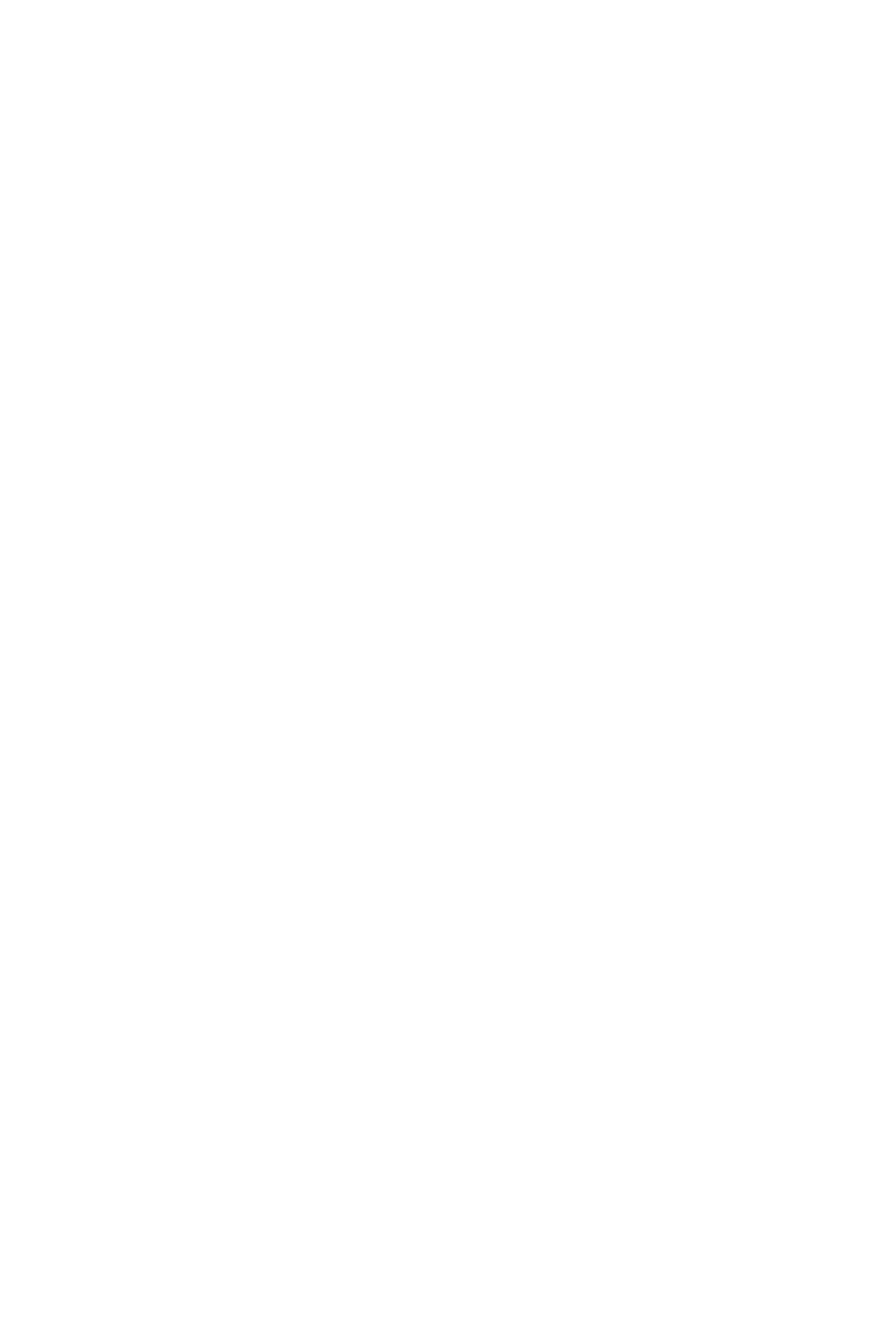
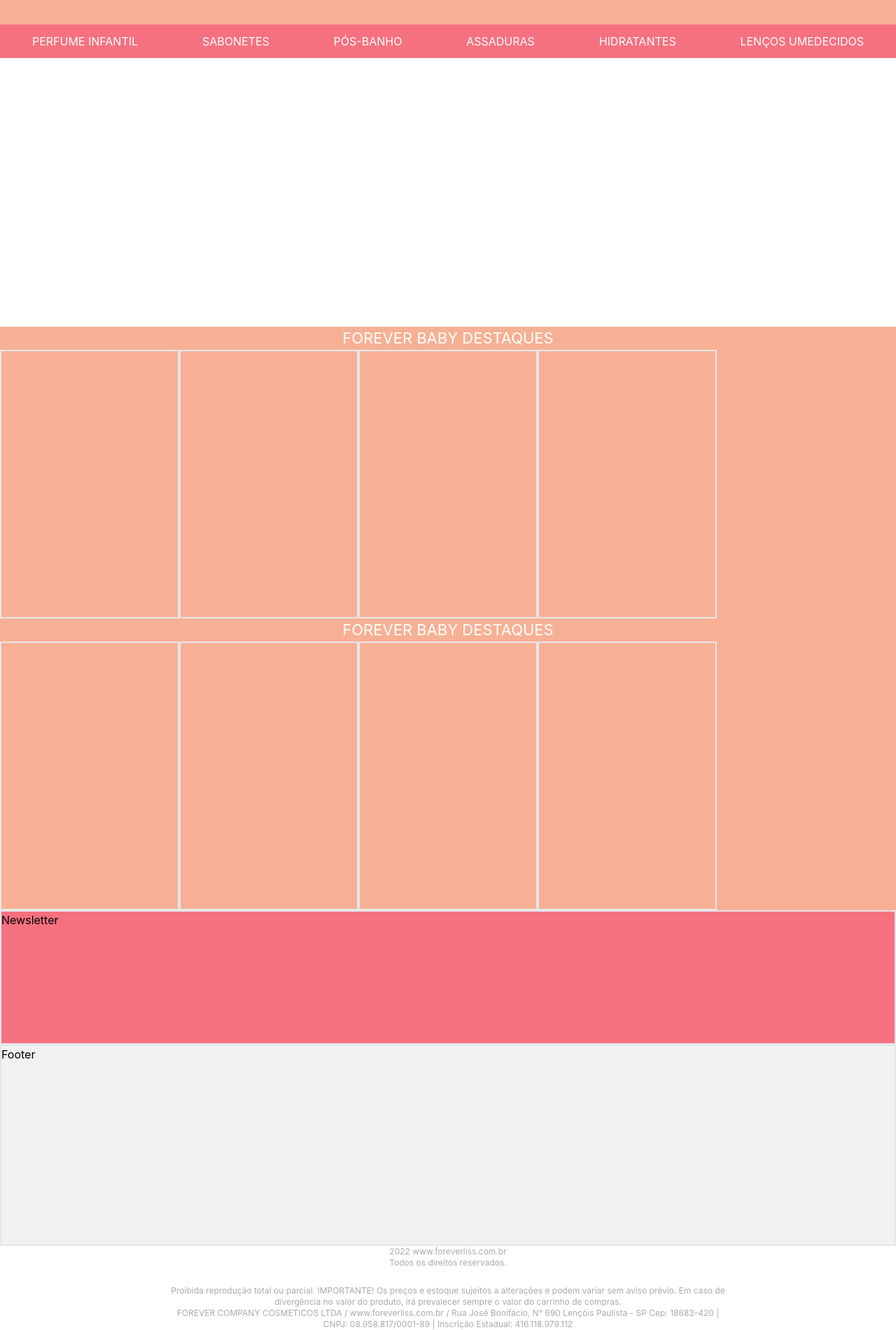
Before and after one commit to Erick-Marinho/forever-baby, a Next.js app: page / in a window 1280 px wide. Shown: the part 93-1994 px from the top of the page at 70% size. Before the commit the page ends 800 px from the top, so only its background shows below. Built offline with nearby package versions, Linux system fonts and the light colour scheme.

Commit message:
:sparkles: Implementando esboço do layout

```diff
--- /dev/null
+++ b/components/Cards/Cards.tsx
@@ -0,0 +1,14 @@
+import type { NextPage } from 'next';
+
+const Cards: NextPage = () => {
+	return (
+		<>
+			<div className='w-64 h-96 border-solid border-2'></div>
+			<div className='w-64 h-96 border-solid border-2'></div>
+			<div className='w-64 h-96 border-solid border-2'></div>
+			<div className='w-64 h-96 border-solid border-2'></div>
+		</>
+	);
+};
+
+export default Cards;
--- /dev/null
+++ b/components/Carousel/Carousel.tsx
@@ -0,0 +1,11 @@
+import type { NextPage } from 'next';
+
+const Carousel: NextPage = () => {
+	return (
+		<>
+			<div className='w-full h-96 bg-[#FFFFFF]'></div>
+		</>
+	);
+};
+
+export default Carousel;
--- /dev/null
+++ b/components/Copyright/Copyright.tsx
@@ -0,0 +1,26 @@
+import type { NextPage } from 'next';
+
+const Copyright: NextPage = () => {
+	return (
+		<div className='w-full h-full flex justify-center bg-[#FFFFFF]'>
+			<div className='max-w-[808px] flex flex-col text-center bg-[#FFFFFF]'>
+				<p className='text-[#AAAAAA] text-xs'>2022 www.foreverliss.com.br</p>
+				<p className='text-[#AAAAAA] text-xs'>Todos os direitos reservados.</p>
+				<br />
+				<p className='text-[#AAAAAA] text-xs'>
+					Proibida reprodução total ou parcial. IMPORTANTE! Os preços e estoque
+					sujeitos a alterações e podem variar sem aviso prévio. Em caso de
+					divergência no valor do produto, irá prevalecer sempre o valor do
+					carrinho de compras.
+				</p>
+				<p className='text-[#AAAAAA] text-xs'>
+					FOREVER COMPANY COSMETICOS LTDA / www.foreverliss.com.br / Rua José
+					Bonifácio, N° 690 Lençóis Paulista - SP Cep: 18683-420 | CNPJ:
+					08.958.817/0001-89 | Inscrição Estadual: 416.118.979.112
+				</p>
+			</div>
+		</div>
+	);
+};
+
+export default Copyright;
--- /dev/null
+++ b/components/Footer/Footer.tsx
@@ -0,0 +1,13 @@
+import type { NextPage } from 'next';
+
+const Footer: NextPage = () => {
+	return (
+		<>
+			<div className='w-full h-72 border-solid border-2 bg-[#F1F1F1]'>
+				Footer
+			</div>
+		</>
+	);
+};
+
+export default Footer;
--- a/components/Header/Header.tsx
+++ b/components/Header/Header.tsx
@@ -1,10 +1,9 @@
 import type { NextPage } from 'next';
-import Head from 'next/head';
 
 const Header: NextPage = () => {
 	return (
 		<>
-			<header>
+			<header className='flex justify-around items-center w-full h-32'>
 				<div>Logo</div>
 				<div>Search</div>
 				<div>Minha Conta</div>
--- /dev/null
+++ b/components/Menu/Menu.tsx
@@ -0,0 +1,19 @@
+import type { NextPage } from 'next';
+import Head from 'next/head';
+
+const Menu: NextPage = () => {
+	return (
+		<>
+			<div className='flex justify-around items-center w-full h-12 bg-[#F5717F]'>
+				<span className='text-[#FFFFFF]'>PERFUME INFANTIL</span>
+				<span className='text-[#FFFFFF]'>SABONETES</span>
+				<span className='text-[#FFFFFF]'>PÓS-BANHO</span>
+				<span className='text-[#FFFFFF]'>ASSADURAS</span>
+				<span className='text-[#FFFFFF]'>HIDRATANTES</span>
+				<span className='text-[#FFFFFF]'>LENÇOS UMEDECIDOS</span>
+			</div>
+		</>
+	);
+};
+
+export default Menu;
--- /dev/null
+++ b/components/Newsletter/Newsletter.tsx
@@ -0,0 +1,13 @@
+import type { NextPage } from 'next';
+
+const Newsletter: NextPage = () => {
+	return (
+		<>
+			<div className='w-full h-48 border-solid border-2 bg-[#F5717F]'>
+				Newsletter
+			</div>
+		</>
+	);
+};
+
+export default Newsletter;
--- /dev/null
+++ b/components/Title/Title.tsx
@@ -0,0 +1,13 @@
+import type { NextPage } from 'next';
+
+const Title: NextPage = () => {
+	return (
+		<div className='flex align-center justify-center'>
+			<div className=''>
+				<h1 className='text-[#FFFFFF] text-[22px]'>FOREVER BABY DESTAQUES</h1>
+			</div>
+		</div>
+	);
+};
+
+export default Title;
--- a/pages/index.tsx
+++ b/pages/index.tsx
@@ -1,6 +1,13 @@
 import type { NextPage } from 'next';
 import Head from 'next/head';
+import Cards from '../components/Cards/Cards';
+import Carousel from '../components/Carousel/Carousel';
+import Copyright from '../components/Copyright/Copyright';
+import Footer from '../components/Footer/Footer';
 import Header from '../components/Header/Header';
+import Menu from '../components/Menu/Menu';
+import Newsletter from '../components/Newsletter/Newsletter';
+import Title from '../components/Title/Title';
 
 const Home: NextPage = () => {
 	return (
@@ -9,6 +16,19 @@ const Home: NextPage = () => {
 				<title>Forever Baby</title>
 			</Head>
 			<Header />
+			<Menu />
+			<Carousel />
+			<Title />
+			<div className='flex'>
+				<Cards />
+			</div>
+			<Title />
+			<div className='flex'>
+				<Cards />
+			</div>
+			<Newsletter />
+			<Footer />
+			<Copyright />
 		</>
 	);
 };
--- a/styles/globals.css
+++ b/styles/globals.css
@@ -8,6 +8,7 @@ body {
 	margin: 0;
 	font-family: -apple-system, BlinkMacSystemFont, Segoe UI, Roboto, Oxygen,
 		Ubuntu, Cantarell, Fira Sans, Droid Sans, Helvetica Neue, sans-serif;
+	background-color: #f7b094;
 }
 
 a {
```
